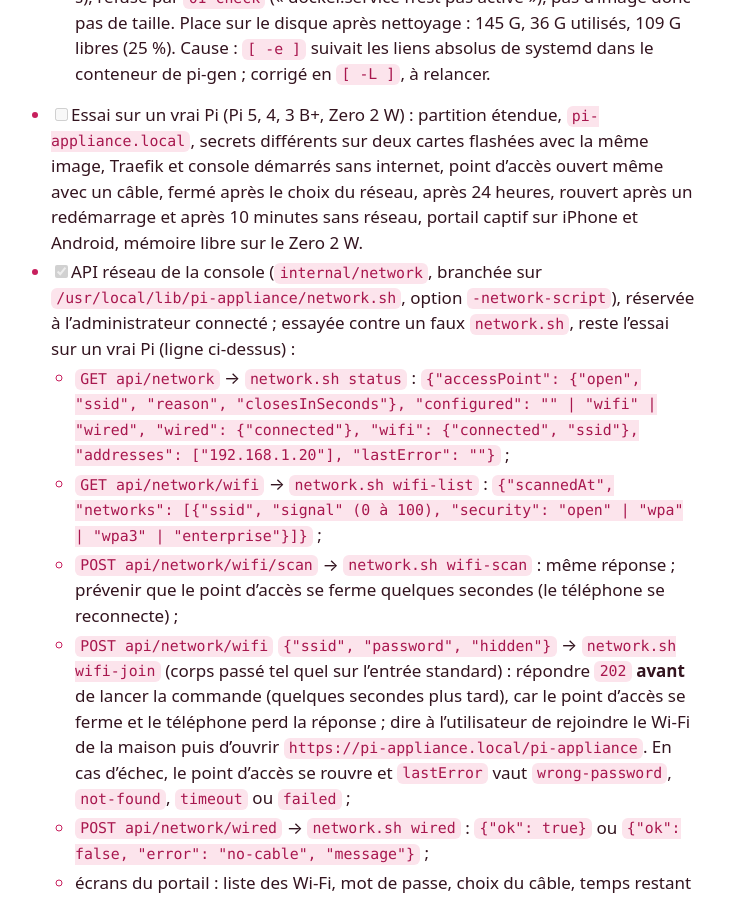
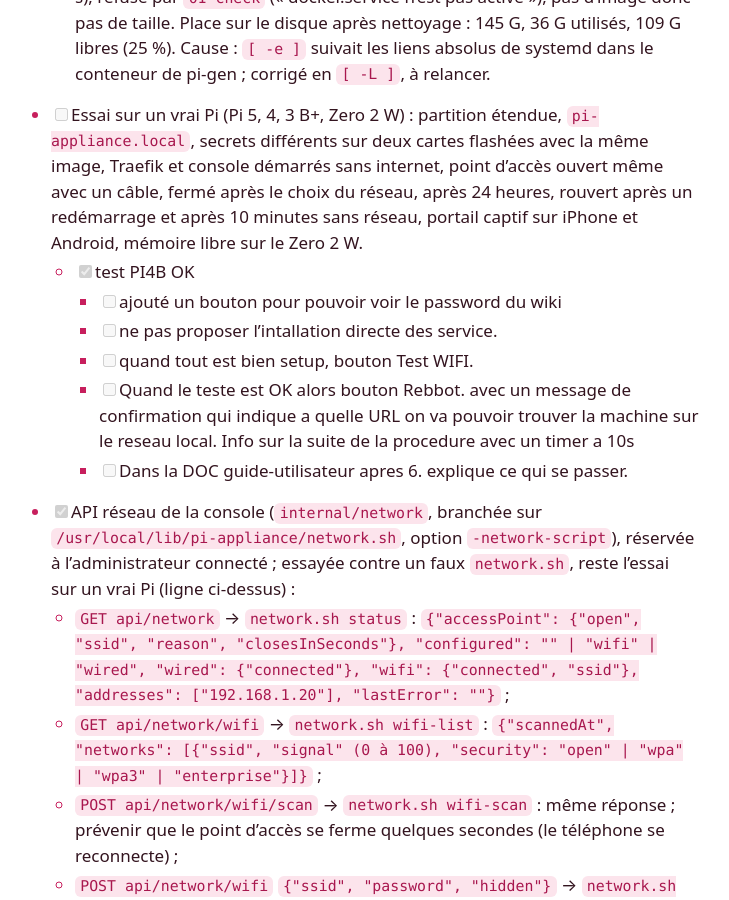
Before and after one commit to gmoulard/pi-appliance, a Jekyll site: the page built from docs/TODO.md, in a window 1280 px wide and 900 px high, scrolled down 3211 px. Shown: the whole window, without its empty margins (277-1006 px from the left). Built offline with Jekyll 4.4.1, drawn with Linux system fonts in a browser that asks for light colours; our own code applies the rules of GitHub Pages for plain Markdown files.

Commit message:
Mise à jour de la TODO.md : ajout de nouvelles tâches pour le test et la configuration des services sur Pi, y compris des améliorations de l'interface utilisateur.

```diff
--- a/docs/TODO.md
+++ b/docs/TODO.md
@@ -76,6 +76,12 @@ Code écrit dans `image/` et `system/` pour les cinq points ci-dessus (spécific
   - Run [44578711083](https://github.com/gmoulard/pi-appliance/actions/runs/44578711083) du 2026-11-19, commit `48c047d` : **réussi** en 37 min 4 s, dont 34 min 53 s pour l'étape pi-gen (`real` 33 min 48 s) et 1 min 43 s pour « Place sur le disque ». Image `pi-appliance-2026-11-19-48c047d.img.xz` : 720 Mio compressée, 3 344 Mio décompressée (xz, taux 0,215) ; artefact `pi-appliance-image` de 755 Mo (image et `.sha256`), gardé jusqu'au 2026-12-03, somme de contrôle vérifiée après téléchargement. Place sur le disque après nettoyage : 145 G, 40 G utilisés, 105 G libres (28 %), largement assez.
   - Run [44573501694](https://github.com/gmoulard/pi-appliance/actions/runs/44573501694) du 2026-11-19 : **échec** après 19 min 35 s (pi-gen : 16 min 39 s), refusé par `01-check` (« docker.service n'est pas activé »), pas d'image donc pas de taille. Place sur le disque après nettoyage : 145 G, 36 G utilisés, 109 G libres (25 %). Cause : `[ -e ]` suivait les liens absolus de systemd dans le conteneur de pi-gen ; corrigé en `[ -L ]`, à relancer.
 - [ ] Essai sur un vrai Pi (Pi 5, 4, 3 B+, Zero 2 W) : partition étendue, `pi-appliance.local`, secrets différents sur deux cartes flashées avec la même image, Traefik et console démarrés sans internet, point d'accès ouvert même avec un câble, fermé après le choix du réseau, après 24 heures, rouvert après un redémarrage et après 10 minutes sans réseau, portail captif sur iPhone et Android, mémoire libre sur le Zero 2 W.
+  - [X] test PI4B OK
+    - [ ] ajouté un bouton pour pouvoir voir le password du wiki
+    - [ ] ne pas proposer l'intallation directe des service.
+    - [ ] quand tout est bien setup,  bouton Test WIFI.
+    - [ ] Quand le teste est OK alors bouton Rebbot. avec un message de confirmation qui indique a quelle URL on va pouvoir trouver la machine sur le reseau local. Info sur la suite de la procedure avec un timer a 10s
+    - [ ] Dans la DOC guide-utilisateur apres 6. explique ce qui se passer.
 - [x] API réseau de la console (`internal/network`, branchée sur `/usr/local/lib/pi-appliance/network.sh`, option `-network-script`), réservée à l'administrateur connecté ; essayée contre un faux `network.sh`, reste l'essai sur un vrai Pi (ligne ci-dessus) :
   - `GET api/network` → `network.sh status` : `{"accessPoint": {"open", "ssid", "reason", "closesInSeconds"}, "configured": "" | "wifi" | "wired", "wired": {"connected"}, "wifi": {"connected", "ssid"}, "addresses": ["192.168.1.20"], "lastError": ""}` ;
   - `GET api/network/wifi` → `network.sh wifi-list` : `{"scannedAt", "networks": [{"ssid", "signal" (0 à 100), "security": "open" | "wpa" | "wpa3" | "enterprise"}]}` ;
```
